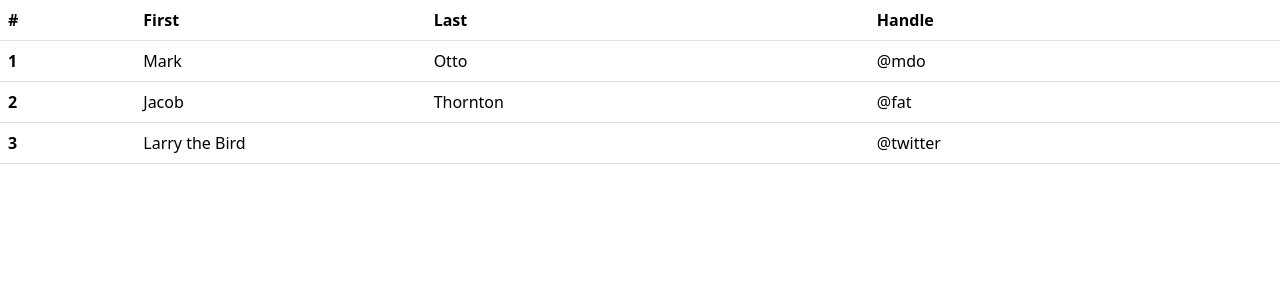
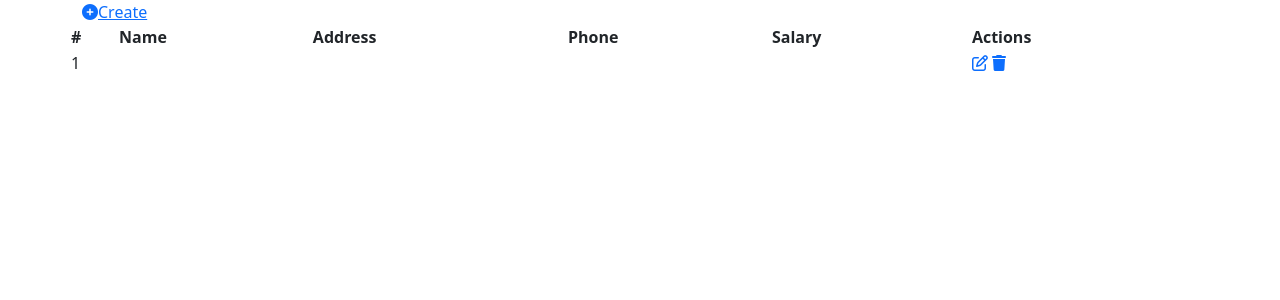
Before and after one commit to Fathyy/crud-operations, a PHP site: page / in a window 1280 px wide. Shown: the top 300 px of the page. Run offline with PHP 8.4, Linux system fonts and the light colour scheme; tables that the repository leaves empty or names only in its code hold one stand-in row (values such as "Sample post"); data that the repository does not hold is empty; some libraries are stand-ins or nearby versions.

Commit message:
Added create, read, update and delete operations

```diff
--- a/includes/header.php
+++ b/includes/header.php
@@ -5,5 +5,8 @@
     <meta name="viewport" content="width=device-width, initial-scale=1">
     <title>Home</title>
     <link href="https://cdn.jsdelivr.net/npm/bootstrap@5.3.0-alpha3/dist/css/bootstrap.min.css" rel="stylesheet" integrity="sha384-KK94CHFLLe+nY2dmCWGMq91rCGa5gtU4mk92HdvYe+M/SXH301p5ILy+dN9+nJOZ" crossorigin="anonymous">
+    <!-- <link rel="stylesheet" href="https://cdn.jsdelivr.net/npm/water.css@2/out/water.css"> -->
+    <script src="https://kit.fontawesome.com/ed20622ed8.js" crossorigin="anonymous"></script>
+    <link rel="stylesheet" href="css/style.css">
   </head>
   <body>
--- a/index.php
+++ b/index.php
@@ -1,31 +1,54 @@
-<?php require_once __DIR__ . '/includes/header.php'?>
-  <table class="table">
+<?php require_once __DIR__ . '/includes/header.php';
+
+    require_once __DIR__ . '/config/database.php';
+    $statement = $dbh->prepare("SELECT * FROM users ORDER BY id DESC");
+    $statement->execute();
+    $result = $statement->fetchAll();
+    ?>
+
+<div class="container">
+  <div class="row">
+
+  <div>
+<a href="create.php"><i class="fa-solid fa-circle-plus"></i>Create</a>
+</div>
+
+  <table>
     <thead>
       <tr>
-      <th scope="col">#</th>
-      <th scope="col">First</th>
-      <th scope="col">Last</th>
-      <th scope="col">Handle</th>
+        <th>#</th>
+        <th>Name</th>
+        <th>Address</th>
+        <th>Phone</th>
+        <th>Salary</th>
+        <th>Actions</th>
       </tr>
     </thead>
+
     <tbody>
+    <?php
+        if (($result)) {
+          foreach ($result as $row) { ?>
           <tr>
-      <th scope="row">1</th>
-      <td>Mark</td>
-      <td>Otto</td>
-      <td>@mdo</td>
+          <!-- escape the output before displaying them -->
+            <td><?php echo $row['id'] ?></td>
+            <td><?php echo $row['Name'] ?></td>
+            <td><?php echo $row['Address'] ?></td>
+            <td><?php echo $row['Phone'] ?></td>
+            <td><?php echo $row['Salary'] ?></td>
+            <td><a href="update.php?id=<?php echo $row['id'] ?>"><i class="fa-regular fa-pen-to-square"></i></a>
+                    <a href="delete.php?id=<?php echo $row['id']?>"><i class="fa-solid fa-trash"></i></a></td>
             </tr>
-    <tr>
-      <th scope="row">2</th>
-      <td>Jacob</td>
-      <td>Thornton</td>
-      <td>@fat</td>
-    </tr>
-    <tr>
-      <th scope="row">3</th>
-      <td colspan="2">Larry the Bird</td>
-      <td>@twitter</td>
-    </tr>
+        <?php } }?>
     </tbody>
   </table>
+
+  </div>
+</div>
+
+
+
+
+
+
 <?php require_once __DIR__ . '/includes/footer.php'?>
```
Also changed, not shown: create.php (+8 -21 lines), delete.php (+7 -0 lines), update.php (+49 -0 lines), css/style.css (added). Lines whose indentation alone changed are shown as unchanged.
